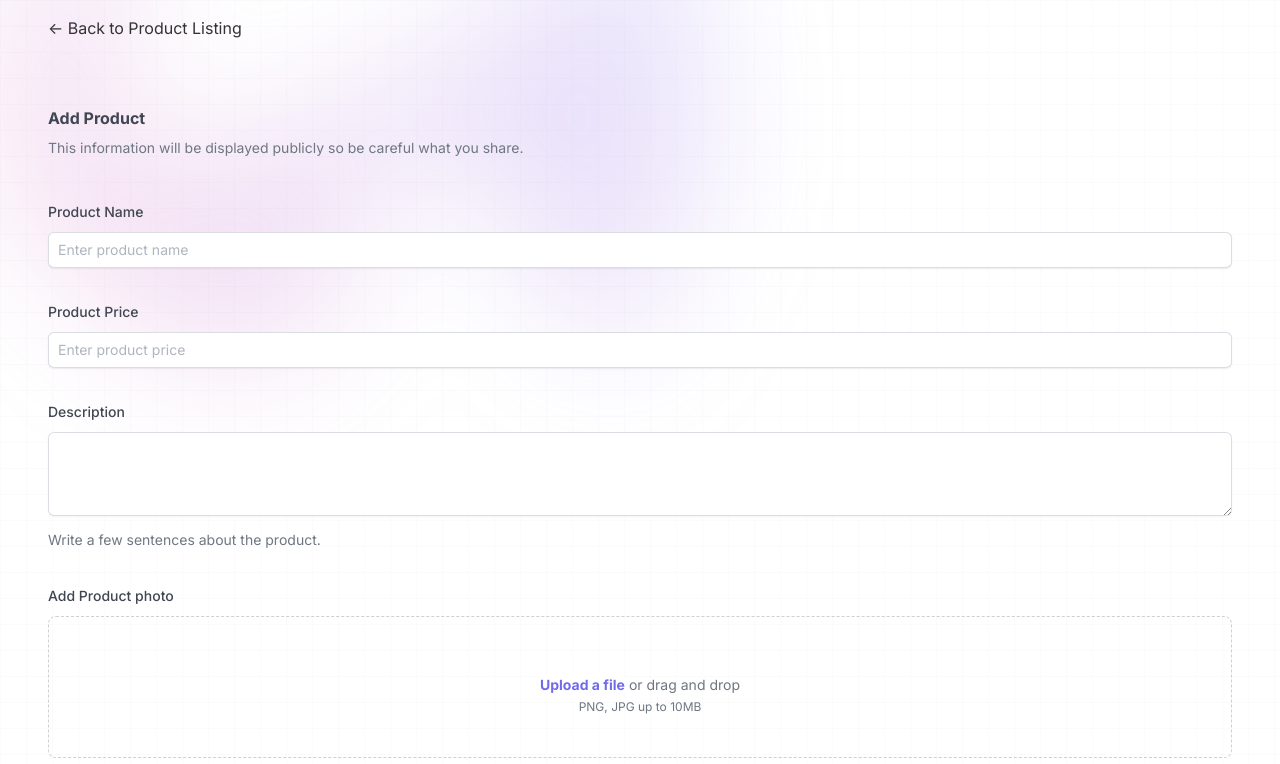
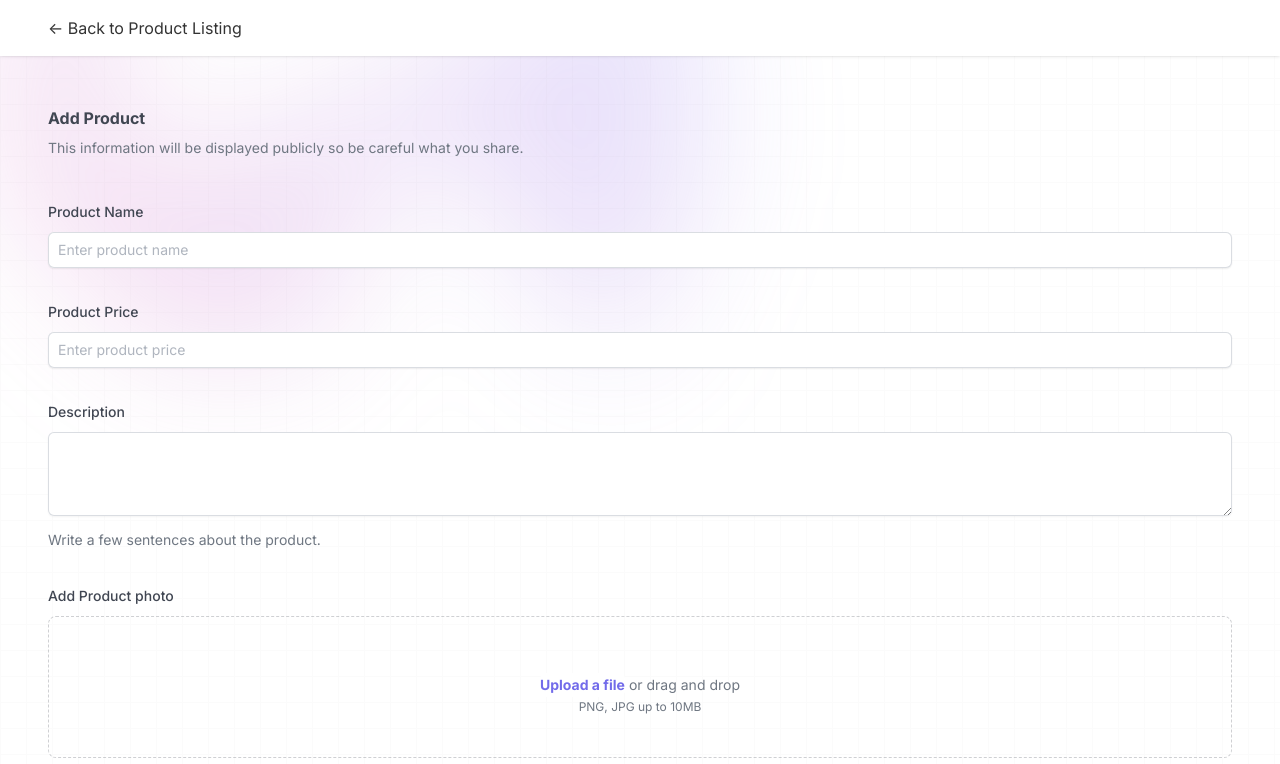
Before and after one commit to Manikanta528/CampusReuseHub, a React (Vite) app: page /add-product in a window 1280 px wide. Shown: the top 764 px of the page. Built offline with nearby package versions, Linux system fonts and the light colour scheme; no server answers.

Commit message:
bg change

```diff
--- a/src/components/Header.tsx
+++ b/src/components/Header.tsx
@@ -5,7 +5,7 @@ import { useNavigate } from "react-router-dom"
 const Header = () => {
     const navigate = useNavigate();
   return (
-    <div className="h-14 flex items-center px-8 sm:px-12 ">
+    <div className="h-14 flex items-center px-8 sm:px-12 shadow bg-white">
         <button className="hover:text-slate-500/50 cursor-pointer flex gap-1 active:text-black" onClick={()=> navigate(PLP)}><span className="inline">{"<- Back "} </span><span className="hidden sm:block"> to Product Listing</span></button>
     </div>
   )
```
